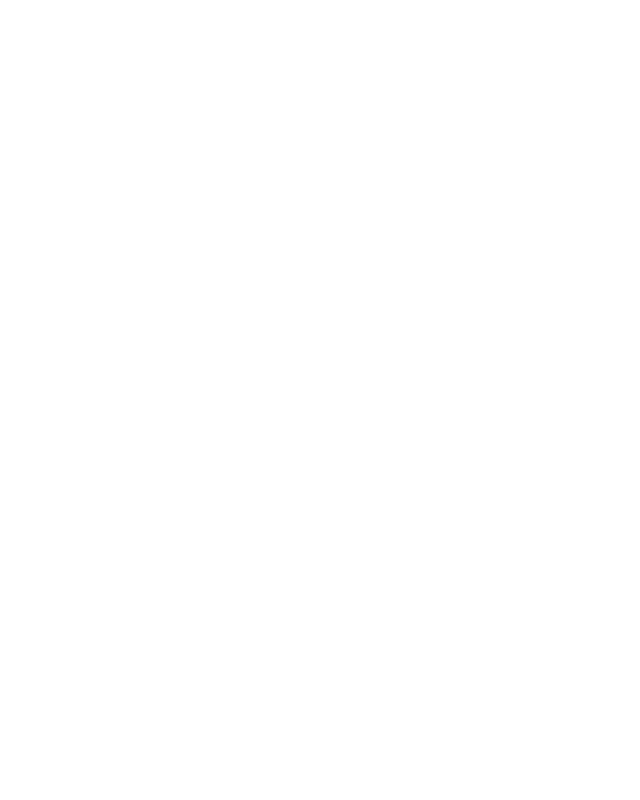
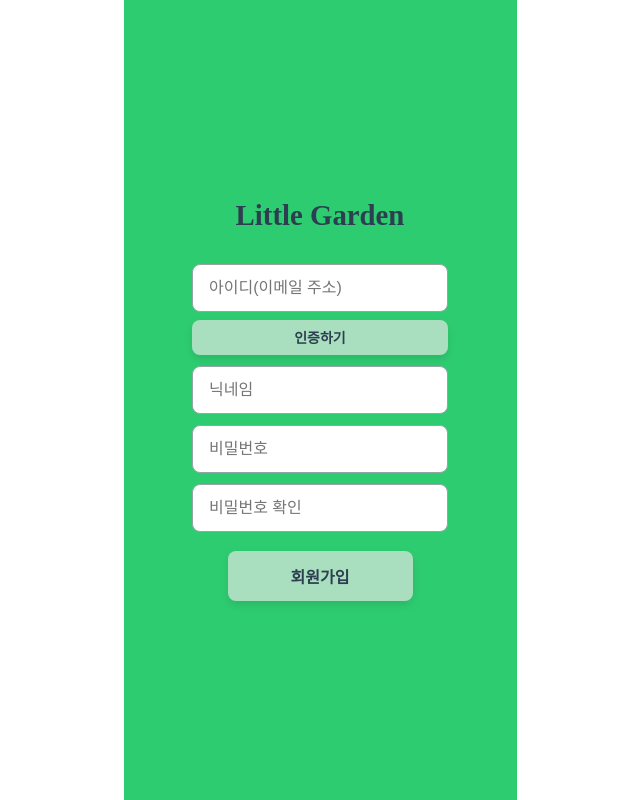
Before and after one commit to PRMS-HIFIVE/LittleGarden, a React (Vite) app in the folder frontend/: page /join in a window 1280 px wide. Before the commit this address had no page. Shown: the whole page, without its empty margins (320-960 px from the left). Built offline with nearby package versions, Linux system fonts and the light colour scheme.

Commit message:
feat: 라우터, 회원가입&로그인 로직 추가, 회원가입 UI

```diff
--- a/frontend/src/App.tsx
+++ b/frontend/src/App.tsx
@@ -2,6 +2,7 @@ import './App.css'
 import GlobalStyle from "@/styles/globalStyles"
 import { BrowserRouter, Routes, Route } from "react-router-dom"
 import Login from './pages/Login/Login'
+import Join from './pages/Join/Join'
 
 function App() {
   return (
@@ -9,7 +10,9 @@ function App() {
       <GlobalStyle />
       <BrowserRouter>
         <Routes>
+          <Route path="/" element={<Login />} />
           <Route path="/login" element={<Login />} />
+          <Route path="/join" element={<Join />} />
         </Routes>
       </BrowserRouter>
     </>
--- a/frontend/src/components/UI/Button/ButtonVaraints/SignUp.tsx
+++ b/frontend/src/components/UI/Button/ButtonVaraints/SignUp.tsx
@@ -5,7 +5,9 @@ const SignUpButton = (props: ButtonProps) => {
         <Button
             variant='default'
             buttonSize="medium"
-            color='primary'
+            color='tertiary'
+            radius='round'
+            font-size='medium'
             {...props}
         >
             회원가입
--- /dev/null
+++ b/frontend/src/pages/Join/Join.styles.ts
@@ -0,0 +1,46 @@
+import styled from "styled-components";
+import {
+  backgroundColors,
+  textColors,
+} from "@/styles/paletteMapping";
+
+export const Container = styled.div`
+  display: flex;
+  justify-content: center;
+  align-items: center;
+  min-height: 100vh;
+  max-width: 393px;
+  margin: 0 auto;
+  background-color: ${backgroundColors.green};
+`;
+
+export const FormWrapper = styled.div`
+  width: 100%;
+  max-width: 320px;
+  padding: 2rem;
+  border-radius: 12px;
+`;
+
+export const Title = styled.h2`
+  text-align: center;
+  font-size: 1.8rem;
+  font-weight: 600;
+  margin-bottom: 2rem;
+  color: ${textColors.primary};
+`;
+
+export const Form = styled.form`
+  display: flex;
+  flex-direction: column;
+  gap: 0.7rem;
+`;
+
+export const ButtonWrapper = styled.div`
+  display: flex;
+  justify-content: center;
+  margin-top: 0.5rem;
+`;
+
+export const EmailRow = styled.div`
+  display: block;
+`;
--- /dev/null
+++ b/frontend/src/pages/Join/Join.tsx
@@ -0,0 +1,121 @@
+import { useState } from "react";
+import * as S from "./Join.styles";
+import Input from "@/components/UI/Input/Input";
+import SignUpButton from "@/components/UI/Button/ButtonVaraints/SignUp";
+import Button from "@/components/UI/Button/Button";
+import { useNavigate } from "react-router-dom";
+
+const Join = () => {
+  const navigate = useNavigate();
+  const [email, setEmail] = useState("");
+  const [nickname, setNickname] = useState("");
+  const [password, setPassword] = useState("");
+  const [confirmPassword, setConfirmPassword] = useState("");
+
+  const handleSignUp = async () => {
+    // if (password !== confirmPassword) {
+    //   alert("비밀번호가 일치하지 않습니다.");
+    //   return;
+    // }
+    // try {
+    //   const response = await fetch("/api/join", {
+    //     method: "POST",
+    //     headers: {
+    //       "Content-Type": "application/json",
+    //     },
+    //     body: JSON.stringify({ email, nickname, password }),
+    //   });
+
+    //   if (!response.ok) throw new Error("회원가입 실패");
+
+    if(email && nickname && password && confirmPassword) {
+      alert("회원가입이 완료되었습니다!");
+      navigate("/login");
+    }else{
+        alert("모든 필드를 입력해주세요.");
+    }
+    // } catch (error) {
+    //   alert("회원가입에 실패했습니다.");
+    // }
+  };
+
+  const handleEmailVerify = () => {
+    // 이메일 인증 로직
+    console.log("이메일 인증 요청:", email);
+  };
+
+  return (
+    <S.Container>
+      <S.FormWrapper>
+        <S.Title>Little Garden</S.Title>
+        <S.Form>
+          <S.EmailRow>
+            <Input
+              placeholder="아이디(이메일 주소)"
+              value={email}
+              onChange={(e) => setEmail(e.target.value)}
+              width="100%"
+              height="48px"
+              padding="4px 16px"
+              radius="8px"
+              textColor="primary"
+            />
+            <S.ButtonWrapper>
+              <Button
+                variant="default"
+                buttonSize="small"
+                color="tertiary"
+                width="100%"
+                radius="round"
+                onClick={handleEmailVerify}
+              >
+                인증하기
+              </Button>
+            </S.ButtonWrapper>
+          </S.EmailRow>
+
+          <Input
+            placeholder="닉네임"
+            value={nickname}
+            onChange={(e) => setNickname(e.target.value)}
+            width="100%"
+            height="48px"
+            padding="4px 16px"
+            radius="8px"
+            textColor="primary"
+          />
+
+          <Input
+            type="password"
+            placeholder="비밀번호"
+            value={password}
+            onChange={(e) => setPassword(e.target.value)}
+            width="100%"
+            height="48px"
+            padding="4px 16px"
+            radius="8px"
+            textColor="primary"
+          />
+
+          <Input
+            type="password"
+            placeholder="비밀번호 확인"
+            value={confirmPassword}
+            onChange={(e) => setConfirmPassword(e.target.value)}
+            width="100%"
+            height="48px"
+            padding="4px 16px"
+            radius="8px"
+            textColor="primary"
+          />
+
+          <S.ButtonWrapper>
+            <SignUpButton onClick={handleSignUp} />
+          </S.ButtonWrapper>
+        </S.Form>
+      </S.FormWrapper>
+    </S.Container>
+  );
+};
+
+export default Join;
--- a/frontend/src/pages/Login/Login.tsx
+++ b/frontend/src/pages/Login/Login.tsx
@@ -15,6 +15,16 @@ const Login = () => {
     navigate("/join");
   };
   const handleResetPassword = () => {};
+
+  const handleLogin = async () => {
+    // 로그인 로직
+    if (loginId && password) {
+      alert("로그인 성공!");
+      navigate("/");
+    } else {
+      alert("아이디와 비밀번호를 입력해주세요.");
+    }
+  };
 
   return (
     <S.Container>
@@ -61,7 +71,7 @@ const Login = () => {
           </S.RowWrapper>
 
           <S.ButtonWrapper>
-            <LoginButton />
+            <LoginButton onClick={handleLogin}/>
           </S.ButtonWrapper>
         </S.Form>
       </S.FormWrapper>
```
